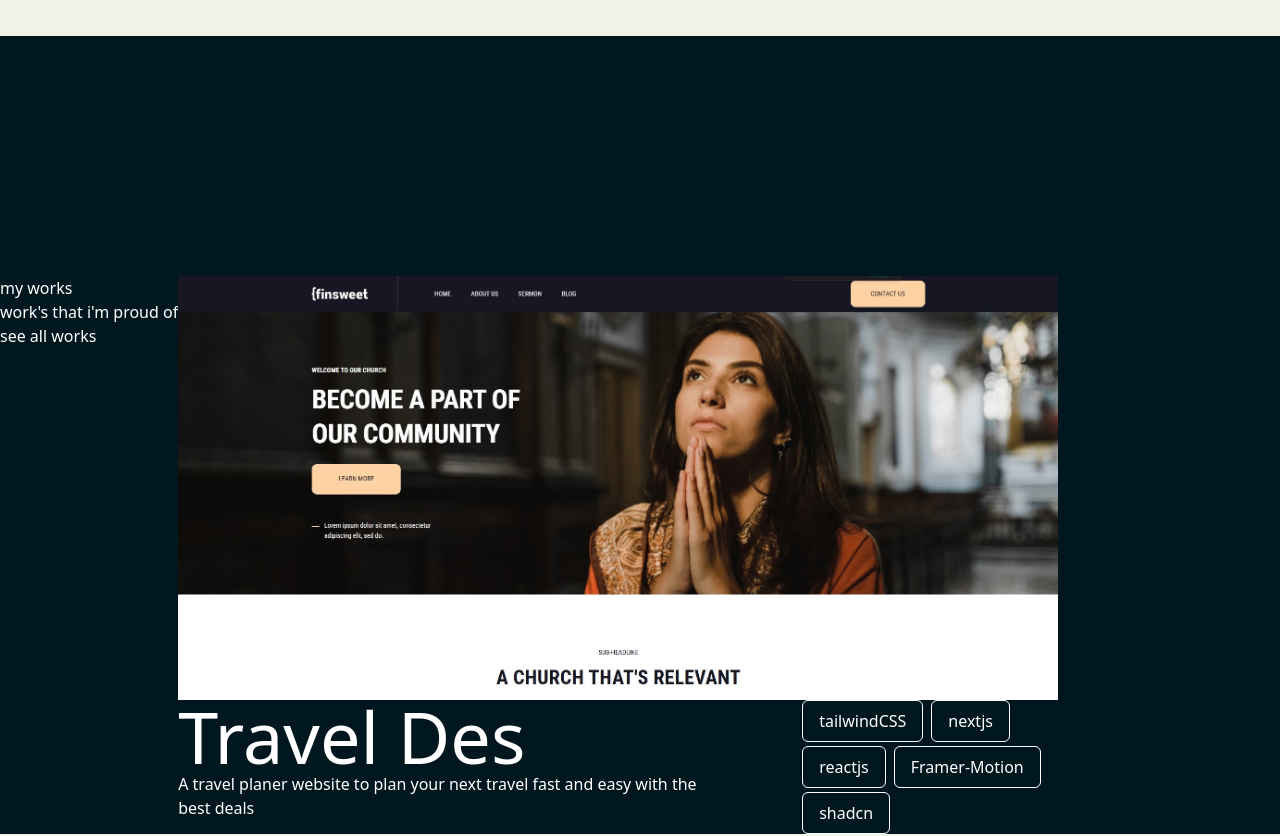
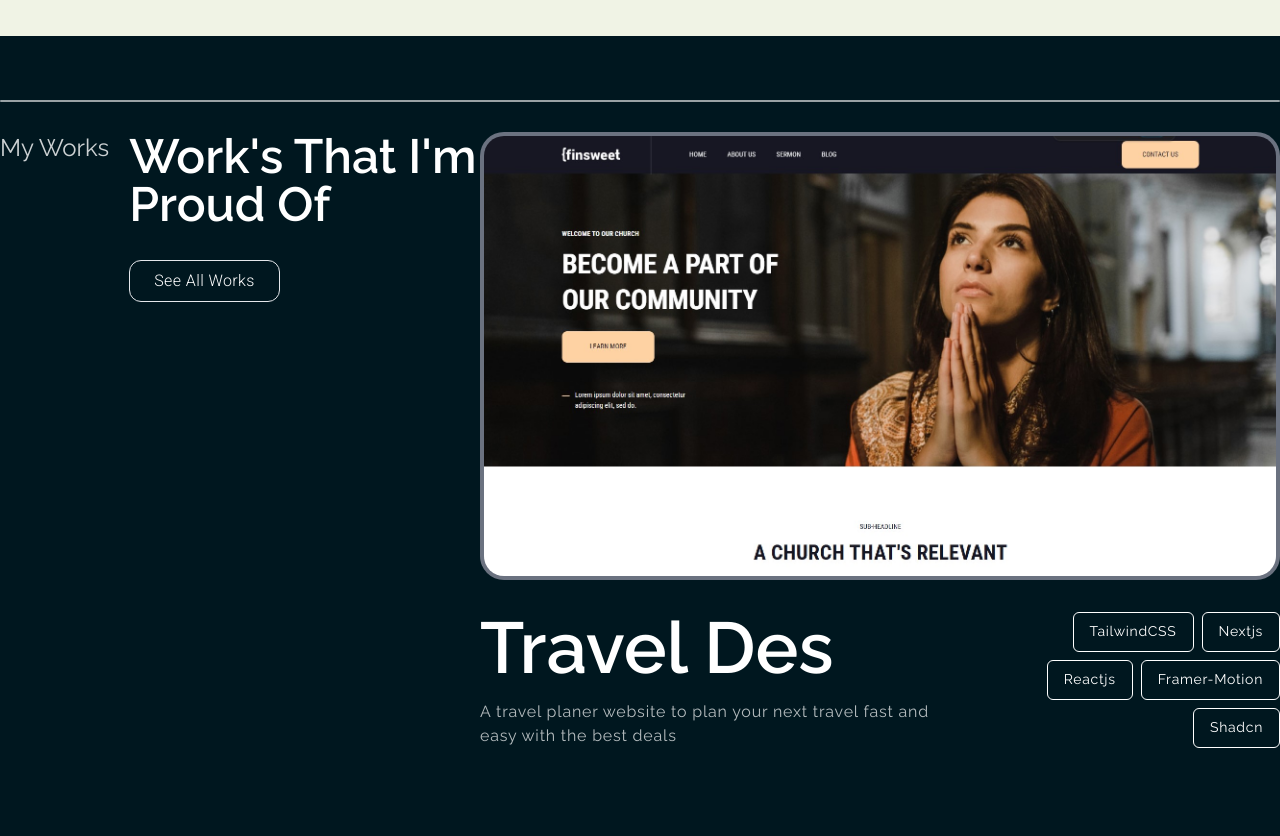
Before and after one commit to devMasrafi/portfolionextjs, a Next.js app: page / in a window 1280 px wide. Shown: the part 1980-2816 px from the top of the page. Built offline with nearby package versions, Linux system fonts and the light colour scheme.

Commit message:
update on project

```diff
--- a/src/components/project.jsx
+++ b/src/components/project.jsx
@@ -26,38 +26,48 @@
   ];
 
   return (
-    <main className="bg-darkBlue">
-      <section className=" lg:pt-[15rem] text-white ">
+    <main className="bg-darkBlue ">
+      <section className=" relative container mx-auto lg:py-[6rem] text-white ">
+        <div className="before:content-[''] lg:before:h-[2px] lg:before:w-full lg:before:absolute lg:before:bg-white lg:before:top-[4rem] lg:before:left-0 lg:before:rounded-full lg:before:opacity-60 ">
           <div className="flex">
+            {/* project intro info */}
             <div>
+              <div className="flex gap-x-5 ">
+                <h3 className="lg:text-2xl capitalize font-ralewayFt text-nowrap opacity-80 ">
+                  my works
+                </h3>
                 <div>
-              <h3>my works</h3>
-              <h2>work&#39;s that i&#39;m proud of</h2>
+                  <h2 className="font-ralewayFt capitalize font-semibold lg:text-5xl text-wrap ">
+                    work&#39;s that i&#39;m proud of
+                  </h2>
+                  <button className="font-robotoFt font-light lg:mt-[2rem] lg:px-6 lg:py-2 border border-1 rounded-xl capitalize tracking-wide  ">
+                    see all works
+                  </button>
                 </div>
-            <button>see all works</button>
+              </div>
             </div>
             {/* Project Hero */}
             <div className="lg:w-[55rem]">
               <img
-              className="lg:w-full "
+                className="lg:w-[54rem] lg:h-[28rem] object-cover overflow-hidden bg-gray-500 lg:p-1 lg:rounded-3xl  "
                 src={proiject1[0].image}
                 alt="project 1"
               />
-            <div className="flex justify-between ">
+              <div className="flex justify-between lg:mt-[2rem] ">
                 <div className="lg:w-[34rem] ">
-                <h2 className="lg:text-7xl capitalize">
+                  <h2 className="lg:text-7xl capitalize font-ralewayFt font-semibold">
                     {proiject1[0].titile}
                   </h2>
-                <p>{proiject1[0].details}</p>
+                  <p className="font-ralewayFt tracking-wider opacity-70 lg:pt-[1rem] lg:w-[30rem] ">{proiject1[0].details}</p>
                 </div>
-              <div className=" flex flex-wrap gap-x-2 gap-y-1 lg:w-[16rem] ">
+                <div className=" flex flex-wrap lg:gap-x-2 lg:gap-y-2 justify-end lg:w-[16rem] ">
                   {proiject1[0].techused.map((items) => {
                     return (
                       <div
-                      className="border border-1 border-white lg:px-4 lg:py-2 rounded-md"
+                        className="border border-1 border-white lg:px-4 lg:py-2 lg:rounded-md"
                         key={items.techId}
                       >
-                      <p>{items.tech}</p>
+                        <p className="capitalize tracking-wider font-ralewayFt lg:text-sm">{items.tech}</p>
                       </div>
                     );
                   })}
@@ -67,7 +77,10 @@
           </div>
 
           {/* 2nd projects */}
-        <section></section>
+          <section>
+
+          </section>
+        </div>
       </section>
     </main>
   );
```
Lines whose indentation alone changed are shown as unchanged.
